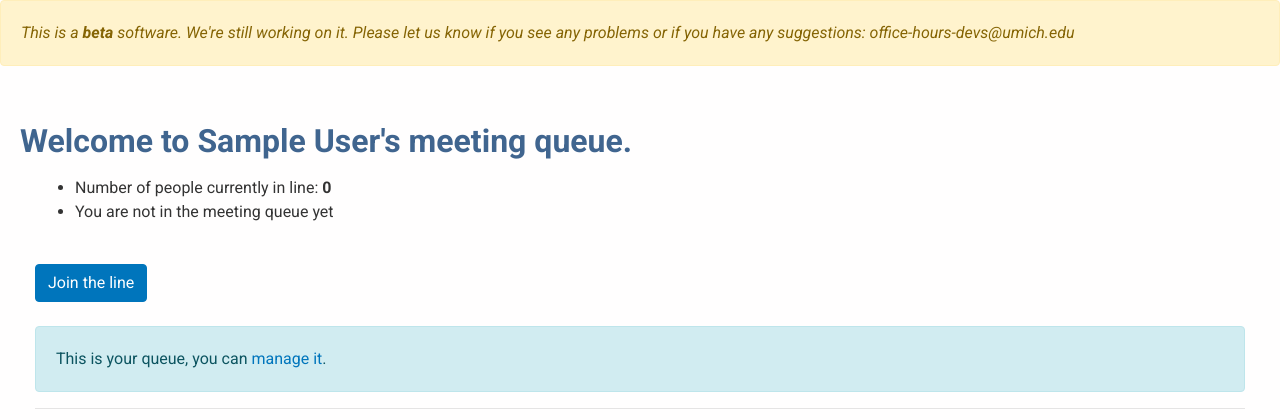
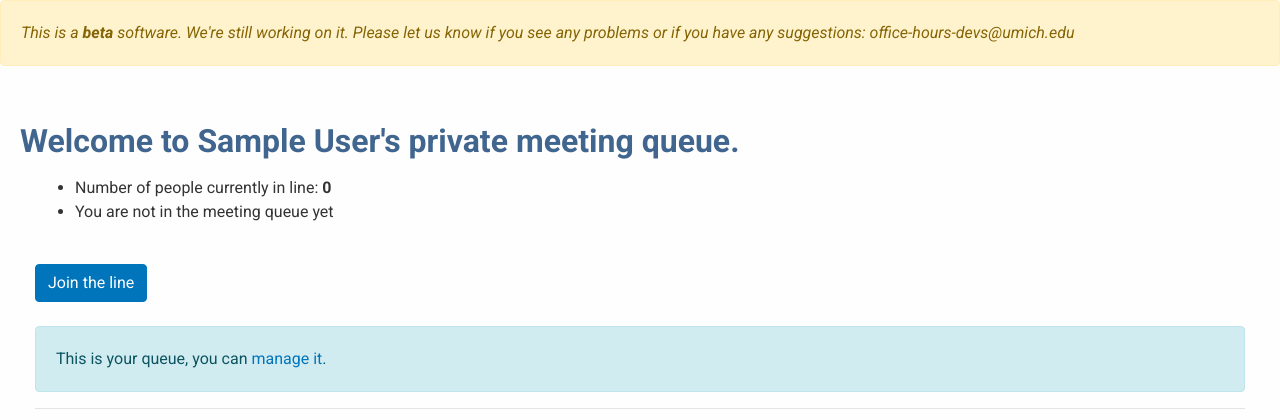
Before and after one commit to SI504/office-hours-app, a Django app: a page that uses src/bluejeans_queue/templates/base.html in a window 1280 px wide. Shown: the part 70-490 px from the top of the page. Run offline with Django 3.2, Linux system fonts and the light colour scheme; the visitor is signed in with stand-in values (Sample User, id 1); data comes from the database, SQL or seed files in the repository; data that the repository does not hold is empty; some libraries are stand-ins or nearby versions.

Commit message:
Update title to reflect one-on-one meetings

```diff
--- a/src/bluejeans_queue/templates/base.html
+++ b/src/bluejeans_queue/templates/base.html
@@ -29,7 +29,7 @@
 
   {% block styles %}{% endblock %}
 
-	<title>Remote Office Hours Queue - {% block title %}{% endblock %}</title>
+	<title>Private Remote Office Hours Queue - {% block title %}{% endblock %}</title>
 
   {% endblock %}
   </head>
@@ -43,7 +43,7 @@
 			<div class="container">
 				<div class="navbar-brand">
           <a href="{% url 'home' %}">
-            <img src="{% static 'images/its-logo.png' %}" class="container banner-img img-responsive pull-left" alt="Remote Office Hours Queue"/>
+            <img src="{% static 'images/its-logo.png' %}" class="container banner-img img-responsive pull-left" alt="Private Remote Office Hours Queue"/>
           </a>
 				</div>
 				<button class="navbar-toggler ml-auto" type="button" data-toggle="collapse" data-target=".navbars" aria-controls="navbarSupportedContent" aria-expanded="false" aria-label="Toggle navigation">
--- a/src/bluejeans_queue/templates/bluejeans_queue/index.html
+++ b/src/bluejeans_queue/templates/bluejeans_queue/index.html
@@ -3,7 +3,7 @@
 {% block content %}
 
 <div class="jumbotron">
-  <h1 class="display-4">Remote Office Hours Queue</h1>
+  <h1 class="display-4">Private Remote Office Hours Queue</h1>
   {% if not request.user.is_authenticated %}
   <p class="lead">Join or host a queue for office hours over BlueJeans!</p>
   <a href="{% url 'oidc_authentication_init' %}" class="btn btn-light btn-lg">Login</a>
--- a/src/bluejeans_queue/templates/bluejeans_queue/meeting.html
+++ b/src/bluejeans_queue/templates/bluejeans_queue/meeting.html
@@ -3,7 +3,7 @@
 
 {% block content %}
 
-<h2>Welcome to {{ owner.get_full_name }}'s meeting queue.</h2>
+<h2>Welcome to {{ owner.get_full_name }}'s private meeting queue.</h2>
 
 <div class="container-fluid content">
   <div class="row">
```
